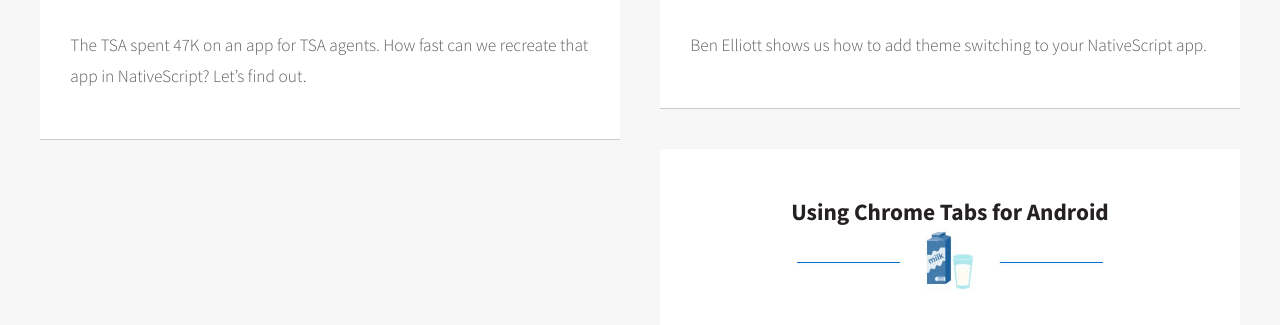
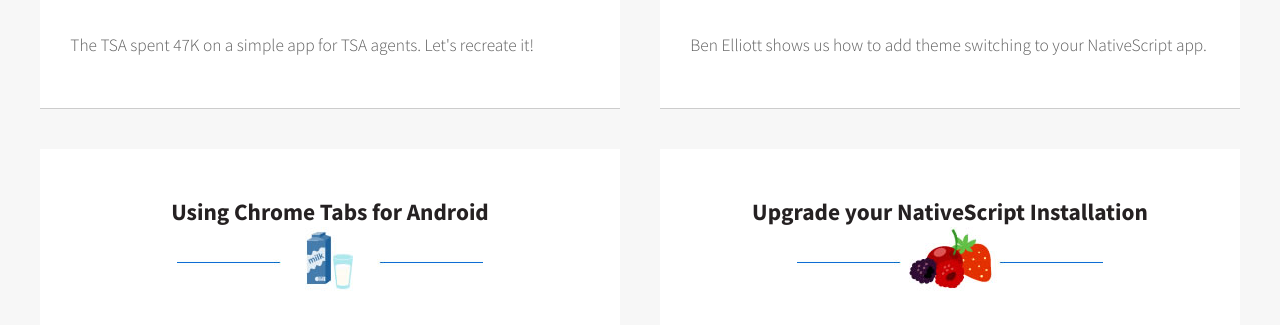
Before and after one commit to jlooper/nativescript-snacks, a Jekyll site: the page built from index.html, in a window 1280 px wide and 900 px high, scrolled down 1108 px, cut to the strip 226-551 px from the top of the window. Built offline with Jekyll 4.4.1, drawn with Linux system fonts in a browser that asks for light colours; the list of posts is cut into pages by our own code.

Commit message:
shortening description

```diff
--- a/_posts/2016-04-07-tsa-arrow-app-remake.markdown
+++ b/_posts/2016-04-07-tsa-arrow-app-remake.markdown
@@ -7,6 +7,6 @@
 tags:
     - app
     - remake
-shortdesc: The TSA spent 47K on an app for TSA agents. How fast can we recreate that app in NativeScript? Let’s find out.
+shortdesc: The TSA spent 47K on a simple app for TSA agents. Let's recreate it!
 ---
 <iframe width="560" height="315" src="https://www.youtube.com/embed/QyOlKIOlNFA" frameborder="0" allowfullscreen></iframe>
```
